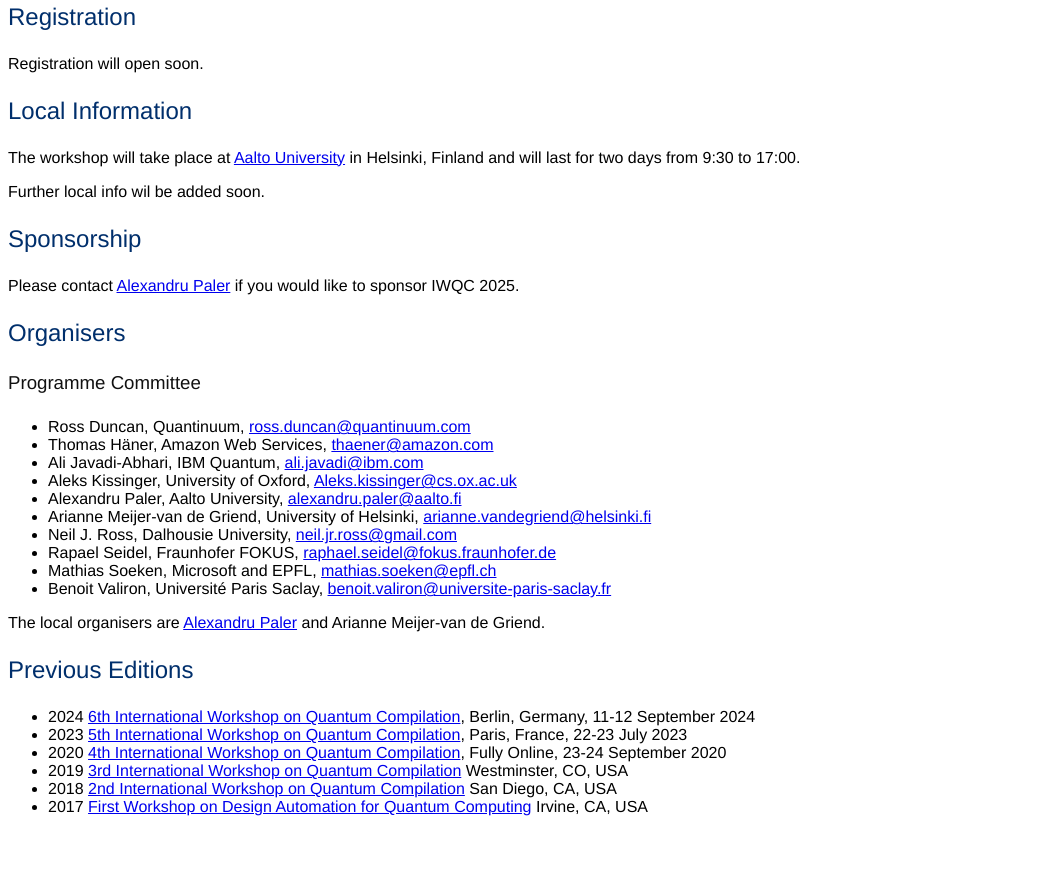
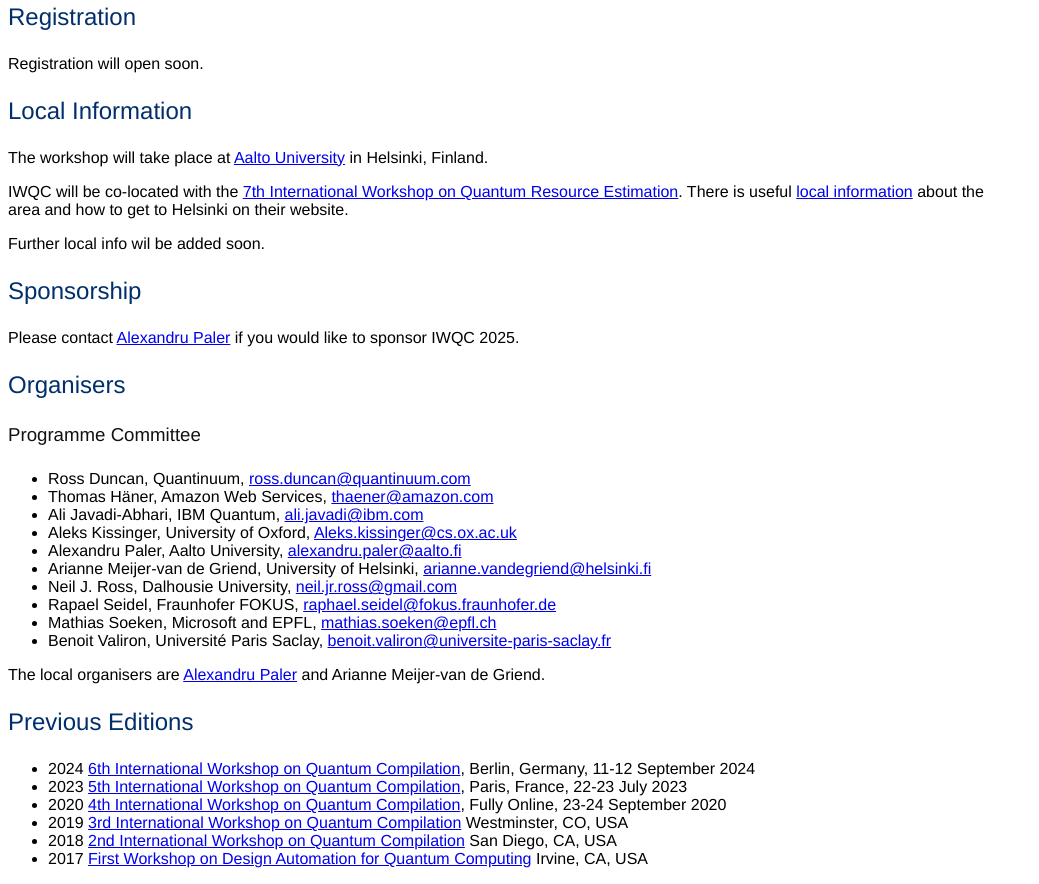
Before and after one commit to quantum-compilers/iwqc25, a plain HTML site: page docs/index.html in a window 1280 px wide. Shown: the part 1226-2110 px from the top of the page, without its empty margins (0-1039 px from the left). Before the commit the page ends 2058 px from the top, so only its background shows below. Drawn offline with Linux system fonts and the light colour scheme.

Commit message:
added links to QRE local info

```diff
--- a/docs/index.html
+++ b/docs/index.html
@@ -85,7 +85,9 @@ TBA
 
 <h3>Local Information</h3>
 
-<p>The workshop will take place at <a href="https://www.aalto.fi/en">Aalto University</a> in Helsinki, Finland and will last for two days from 9:30 to 17:00.</p>
+<p>The workshop will take place at <a href="https://www.aalto.fi/en">Aalto University</a> in Helsinki, Finland.</p>
+
+<p>IWQC will be co-located with the <a href="https://www.quantumresource.org">7th International Workshop on Quantum Resource Estimation</a>.  There is useful <a href="https://www.quantumresource.org/#venue">local information</a> about the area and how to get to Helsinki on their website.</p>
 
 <p>Further local info wil be added soon.</p>
 
```
